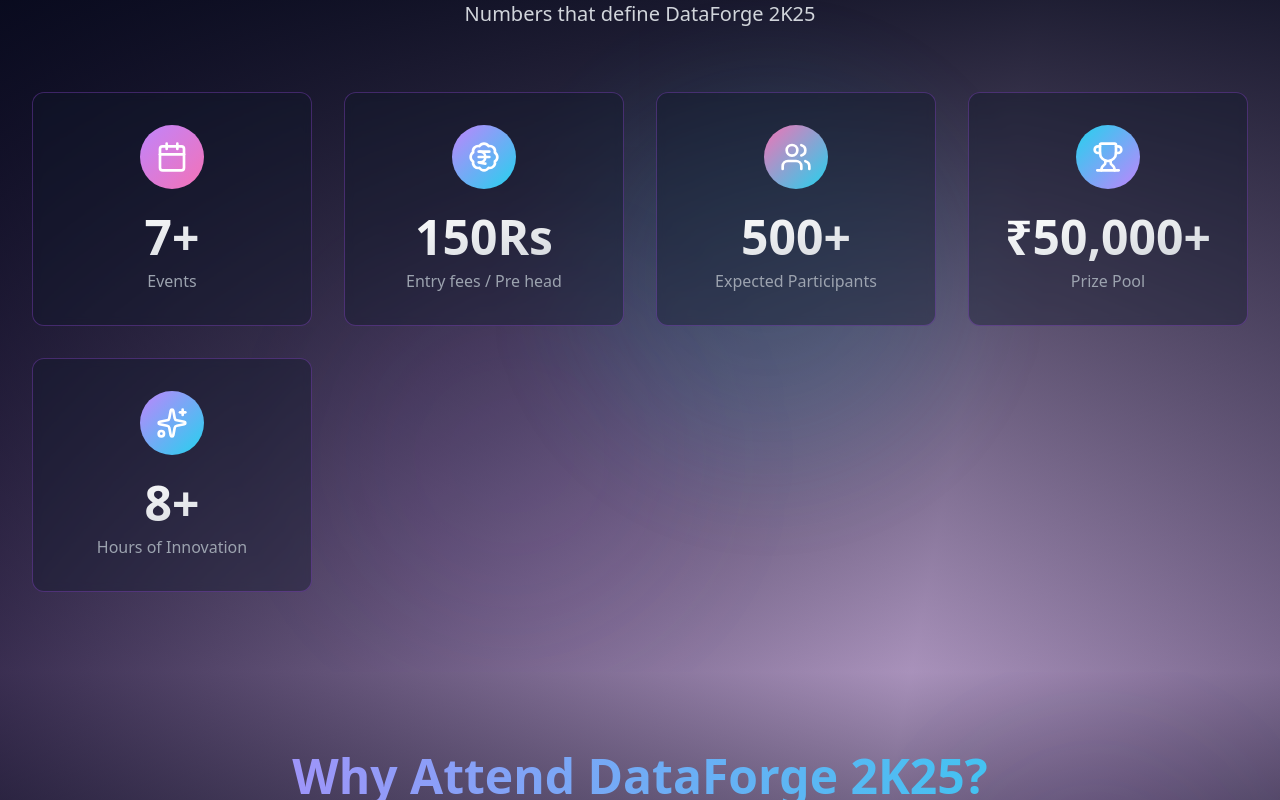
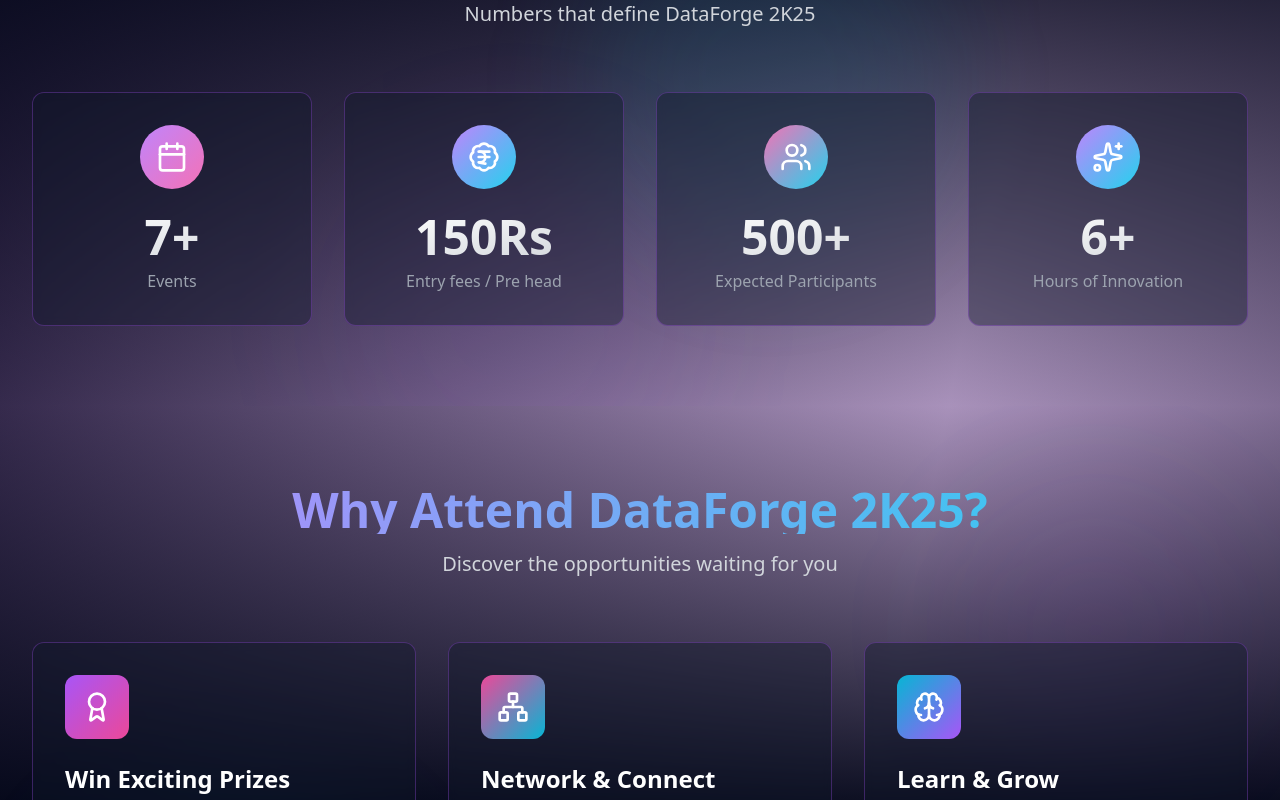
Before and after one commit to ThePremkumar/DataForge-2K25, a React (Vite) app: page / in a window 1280 px wide. Shown: the part 1260-2060 px from the top of the page. Built offline with nearby package versions, Linux system fonts and the light colour scheme.

Commit message:
update the event highlight and coordinators

```diff
--- a/src/components/EventHighlights.tsx
+++ b/src/components/EventHighlights.tsx
@@ -1,5 +1,5 @@
 import React, { useEffect, useState, useRef } from 'react';
-import { TrophyIcon, UsersIcon, CalendarIcon, SparklesIcon, BadgeIndianRupee } from 'lucide-react';
+import { UsersIcon, CalendarIcon, SparklesIcon, BadgeIndianRupee } from 'lucide-react';
 export function EventHighlights() {
   const [isVisible, setIsVisible] = useState(false);
   const [counts, setCounts] = useState({
@@ -27,17 +27,11 @@
     value: 500,
     suffix: '+',
     color: 'from-pink-400 to-cyan-400'
-  }, {
-    icon: TrophyIcon,
-    label: 'Prize Pool',
-    value: 50000,
-    prefix: '₹',
-    suffix: '+',
-    color: 'from-cyan-400 to-purple-400'
-  }, {
+  },
+      {
     icon: SparklesIcon,
     label: 'Hours of Innovation',
-    value: 8,
+    value: 6,
     suffix: '+',
     color: 'from-purple-400 to-cyan-400'
   }
--- a/src/components/Footer.tsx
+++ b/src/components/Footer.tsx
@@ -8,12 +8,12 @@
     color: 'hover:text-blue-400'
   }, {
     name: 'GitHub',
-    url: 'https://github.com/thepremkumar',
+    url: 'https://github.com/ThePremkumar',
     icon: GithubIcon,
     color: 'hover:text-purple-400'
   }, {
     name: 'Portfolio',
-    url: 'https://thepremkumar.netlify.app',
+    url: 'https://thepremkumar.netlify.app/',
     icon: GlobeIcon,
     color: 'hover:text-cyan-400'
   }];
@@ -38,7 +38,7 @@
               Prem Kumar
             </h3>
             <p className="text-gray-400 text-sm mb-6">
-              Full Stack Developer & UI/UX Designer
+              MERN Stack Developer
             </p>
             {/* Social Links */}
             <div className="flex items-center justify-center space-x-6">
@@ -55,8 +55,7 @@
           {/* Copyright */}
           <div className="text-center">
             <p className="text-gray-500 text-sm">
-              © {new Date().getFullYear()} DataForge 2K25 - Er. Perumal
-              Manimekalai College of Engineering
+              © {new Date().getFullYear()} DataForge 2K25
             </p>
             <p className="text-gray-600 text-xs mt-2">All rights reserved</p>
           </div>
```
